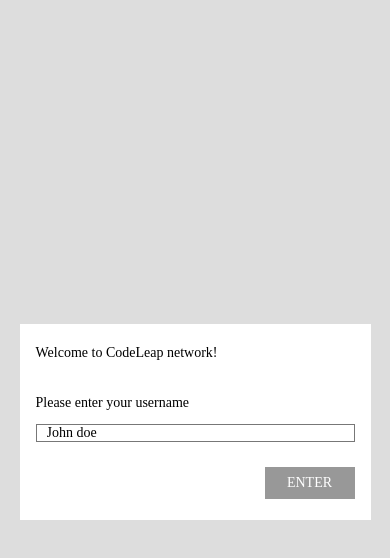
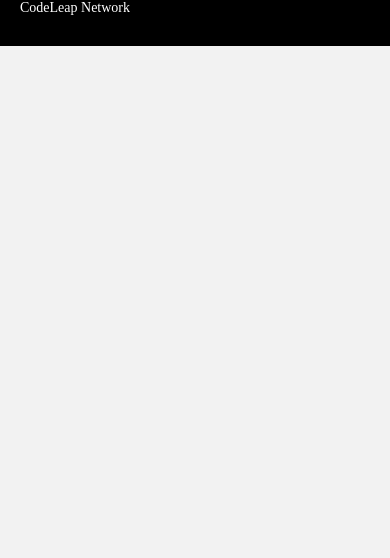
Before and after one commit to guilhermeadsferreira/code-leap-test, a React Native app: screen /HOME in a window 390 px wide. Shown: the top 558 px of the page. Built offline with nearby package versions, Linux system fonts and the light colour scheme; a web font is replaced by a local one; what react-native-responsive-fontsize would draw is missing.

Commit message:
feat: header component and keyboard shift component

```diff
--- a/App.tsx
+++ b/App.tsx
@@ -5,6 +5,8 @@
 import theme from "./src/theme";
 import { useFonts } from "expo-font";
 import { ReduxProvider } from "~/redux/store";
+import { SafeAreaProvider } from "react-native-safe-area-context";
+import { StatusBar } from "expo-status-bar";
 
 SplashScreen.preventAutoHideAsync();
 
@@ -44,7 +46,10 @@
   return (
     <ThemeProvider theme={theme}>
       <ReduxProvider>
-        <Navigation />
+        <SafeAreaProvider>
+          <StatusBar style="light" />
+          <Navigation />
+        </SafeAreaProvider>
       </ReduxProvider>
     </ThemeProvider>
   );
--- /dev/null
+++ b/src/components/Header/Header.types.ts
@@ -0,0 +1,3 @@
+export type ContainerProps = {
+  paddingTop: number;
+};
--- /dev/null
+++ b/src/components/Header/index.tsx
@@ -0,0 +1,18 @@
+import React from "react";
+import Typography from "../Typography";
+import { Container } from "./styles";
+import { useSafeAreaInsets } from "react-native-safe-area-context";
+
+const Header: React.FC = () => {
+  const insets = useSafeAreaInsets();
+
+  return (
+    <Container paddingTop={insets.top}>
+      <Typography color="white" font="bold" size="20">
+        CodeLeap Network
+      </Typography>
+    </Container>
+  );
+};
+
+export default Header;
--- /dev/null
+++ b/src/components/Header/styles.ts
@@ -0,0 +1,20 @@
+import styled from "styled-components/native";
+import { ContainerProps } from "./Header.types";
+
+const getHeaderPaddingTop = (paddingTop: number) => {
+  if (paddingTop < 30) {
+    return paddingTop * 1.8;
+  }
+
+  return paddingTop * 1.5;
+};
+
+export const Container = styled.View<ContainerProps>`
+  ${({ theme, paddingTop }) => `
+    background-color: ${theme.colors.black};
+    width: 100%;
+    padding-top: ${getHeaderPaddingTop(paddingTop)}px;
+    padding-bottom: ${theme.height(3.5)};
+    padding-horizontal: ${theme.width(5)};
+  `}
+`;
--- /dev/null
+++ b/src/components/KeyboardShift/index.tsx
@@ -0,0 +1,19 @@
+import React, { ReactNode } from "react";
+import { Platform } from "react-native";
+import { useHeaderHeight } from "@react-navigation/elements";
+import * as S from "./styles";
+
+const KeyboardShift = ({ children }: { children: ReactNode }) => {
+  const headerHeight = useHeaderHeight();
+
+  return (
+    <S.WrapperKeyboardShift
+      keyboardVerticalOffset={headerHeight}
+      behavior={Platform.OS === "ios" ? "padding" : undefined}
+    >
+      <S.Scroll>{children}</S.Scroll>
+    </S.WrapperKeyboardShift>
+  );
+};
+
+export default KeyboardShift;
--- /dev/null
+++ b/src/components/KeyboardShift/styles.ts
@@ -0,0 +1,13 @@
+import styled from "styled-components/native";
+
+export const WrapperKeyboardShift = styled.KeyboardAvoidingView`
+  flex: 1;
+`;
+
+export const Scroll = styled.ScrollView.attrs({
+  contentContainerStyle: {
+    flexGrow: 1,
+  },
+  bounces: false,
+  keyboardShouldPersistTaps: "handled",
+})``;
--- a/src/components/index.ts
+++ b/src/components/index.ts
@@ -1,3 +1,5 @@
 export { default as Typography } from "./Typography";
 export { default as Input } from "./Input";
 export { default as Button } from "./Button";
+export { default as KeyboardShift } from "./KeyboardShift";
+export { default as Header } from "./Header";
--- a/src/navigations/main.tsx
+++ b/src/navigations/main.tsx
@@ -1,8 +1,8 @@
 import React, { FC } from "react";
 import { createNativeStackNavigator } from "@react-navigation/native-stack";
-import { Signup } from "~/pages";
+import { Signup, Home } from "~/pages";
 
-const Stack = createNativeStackNavigator();
+const Stack = createNativeStackNavigator<MainStackParams>();
 
 const MainStack: FC = () => {
   return (
@@ -13,6 +13,7 @@
       }}
     >
       <Stack.Screen name="SIGN_UP" component={Signup} />
+      <Stack.Screen name="HOME" component={Home} />
     </Stack.Navigator>
   );
 };
--- /dev/null
+++ b/src/pages/Home/index.tsx
@@ -0,0 +1,13 @@
+import React from "react";
+import { View } from "react-native";
+import { Header } from "~/components";
+
+const Home: React.FC = () => {
+  return (
+    <View style={{ flex: 1 }}>
+      <Header />
+    </View>
+  );
+};
+
+export default Home;
--- a/src/pages/Signup/index.tsx
+++ b/src/pages/Signup/index.tsx
@@ -1,15 +1,16 @@
 import React, { FC, useState } from "react";
 import { addUsername } from "~/actions";
-import { Typography, Input, Button } from "~/components";
+import { Typography, Input, Button, KeyboardShift } from "~/components";
 import { useAppDispatch, useAppSelector } from "~/redux/hooks";
 import { Box, Container } from "./styles";
 
-const Signup: FC = () => {
+const Signup: FC<MainStackScreenProps<"SIGN_UP">> = ({ navigation }) => {
   const dispatch = useAppDispatch();
   const user = useAppSelector((state) => state.user);
   const [username, setUsername] = useState(user.username);
 
   return (
+    <KeyboardShift>
       <Container>
         <Box>
           <Typography font="bold" size="18">
@@ -25,6 +26,7 @@
           <Button
             onPress={() => {
               dispatch(addUsername(username));
+              navigation.navigate("HOME");
             }}
             disabled={!username}
             alignSelf="flex-end"
@@ -35,6 +37,7 @@
           </Button>
         </Box>
       </Container>
+    </KeyboardShift>
   );
 };
 
--- a/src/pages/index.ts
+++ b/src/pages/index.ts
@@ -1 +1,2 @@
 export { default as Signup } from "./Signup";
+export { default as Home } from "./Home";
```
Also changed, not shown: src/types/navigation.d.ts (added, +10 -0 lines). Lines whose indentation alone changed are shown as unchanged.
